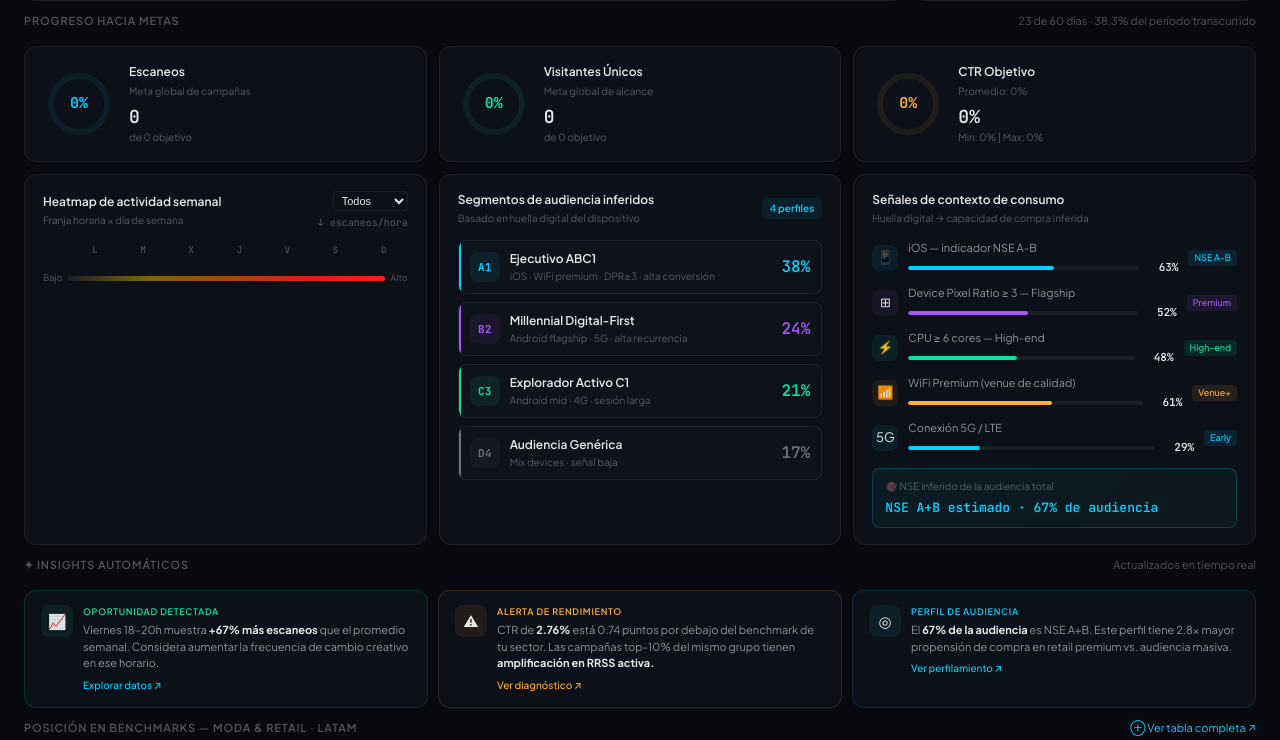
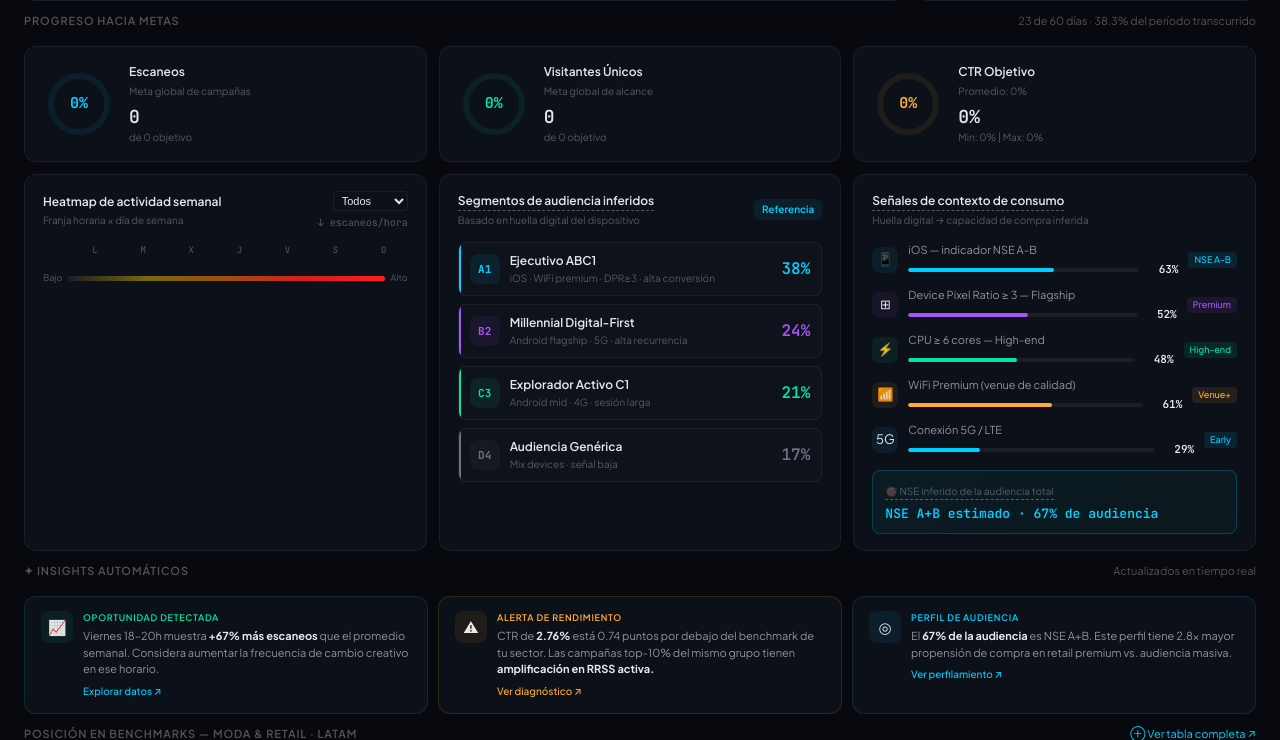
Before and after one commit to joao1975-rgb/qr-tracking, a FastAPI app: page /dashboard in a window 1280 px wide; the page is wider, and only the part inside the window is pictured. Shown: the part 924-1664 px from the top of that part. Run offline with FastAPI, Linux system fonts and the light colour scheme; parts of the project's set-up code (start-up, migrations or seed data) failed here and were passed over; some libraries are stand-ins or nearby versions.

Commit message:
fix: change ios_pct to use unique devices and add explanatory tooltips to audience cards

```diff
--- a/qr_tracking_system/app.py
+++ b/qr_tracking_system/app.py
@@ -2805,7 +2805,7 @@ async def get_dashboard_analytics():
                     (SELECT COUNT(DISTINCT ip_address) FROM scans) as unique_visitors,
                     (SELECT COUNT(*) FROM (SELECT ip_address FROM scans GROUP BY ip_address HAVING count(*) = 1) as single_t) as single_scanners,
                     (SELECT AVG(duration_seconds) FROM scans) as avg_duration,
-                    (SELECT COUNT(*) * 100.0 / NULLIF((SELECT COUNT(*) FROM scans), 0) FROM scans WHERE operating_system ILIKE '%ios%') as ios_pct,
+                    (SELECT COUNT(DISTINCT ip_address) * 100.0 / NULLIF((SELECT COUNT(DISTINCT ip_address) FROM scans), 0) FROM scans WHERE operating_system ILIKE '%ios%') as ios_pct,
                     (SELECT SUM(target_scans) FROM campaigns WHERE active = TRUE) as agg_target_scans,
                     (SELECT SUM(target_unique_visitors) FROM campaigns WHERE active = TRUE) as agg_target_unique_visitors,
                     (SELECT MIN(target_ctr_pct) FROM campaigns WHERE active = TRUE AND target_ctr_pct IS NOT NULL) as min_target_ctr,
--- a/qr_tracking_system/templates/dashboard_antigravity_v28.html
+++ b/qr_tracking_system/templates/dashboard_antigravity_v28.html
@@ -1689,12 +1689,12 @@ body {
 
     <!-- AUDIENCE SEGMENTS -->
     <div class="panel-card">
-      <div class="panel-header">
+      <div class="panel-header" data-tooltip="Valores de referencia del mercado (Latam 2024).&#10;Se infieren combinando el S.O., Device Pixel Ratio y Tipo de Red.&#10;- A1: iOS + WiFi Premium&#10;- B2: Android Flagship (DPR ≥ 3) + 5G&#10;- C3: Gama media + 4G&#10;- D4: Gama entrada + Señal inestable">
         <div>
-          <div class="panel-title">Segmentos de audiencia inferidos</div>
+          <div class="panel-title" style="border-bottom: 1px dashed rgba(255,255,255,0.3); display: inline-block;">Segmentos de audiencia inferidos</div>
           <div class="panel-subtitle">Basado en huella digital del dispositivo</div>
         </div>
-        <span style="font-size:10px;padding:3px 8px;border-radius:6px;background:var(--accent-soft);color:var(--accent);font-weight:600;">4 perfiles</span>
+        <span style="font-size:10px;padding:3px 8px;border-radius:6px;background:var(--accent-soft);color:var(--accent);font-weight:600;">Referencia</span>
       </div>
       <div class="segment-list">
         <div class="segment-item" style="--seg-color:#00CFFF;--seg-bg:rgba(0,207,255,0.08);">
@@ -1734,9 +1734,9 @@ body {
 
     <!-- DEVICE SIGNALS -->
     <div class="panel-card">
-      <div class="panel-header">
+      <div class="panel-header" data-tooltip="Valores fijos de benchmark para comparar el rendimiento.&#10;Basado en estudios de la industria y OAAA 2024.&#10;Señales premium combinadas estiman el poder adquisitivo.">
         <div>
-          <div class="panel-title">Señales de contexto de consumo</div>
+          <div class="panel-title" style="border-bottom: 1px dashed rgba(255,255,255,0.3); display: inline-block;">Señales de contexto de consumo</div>
           <div class="panel-subtitle">Huella digital → capacidad de compra inferida</div>
         </div>
       </div>
@@ -1797,8 +1797,8 @@ body {
           <span class="signal-badge" style="background:rgba(0,207,255,0.1);color:var(--accent);">Early</span>
         </div>
       </div>
-      <div class="nse-summary">
-        <div class="nse-label">🎯 NSE inferido de la audiencia total</div>
+      <div class="nse-summary" data-tooltip="Estimación teórica que combina la penetración de iOS&#10;y conexiones Premium en el mercado objetivo.">
+        <div class="nse-label" style="border-bottom: 1px dashed rgba(255,255,255,0.3); display: inline-block;">🎯 NSE inferido de la audiencia total</div>
         <div class="nse-value">NSE A+B estimado · <span id="nse-pct">0</span>% de audiencia</div>
       </div>
     </div>
```
